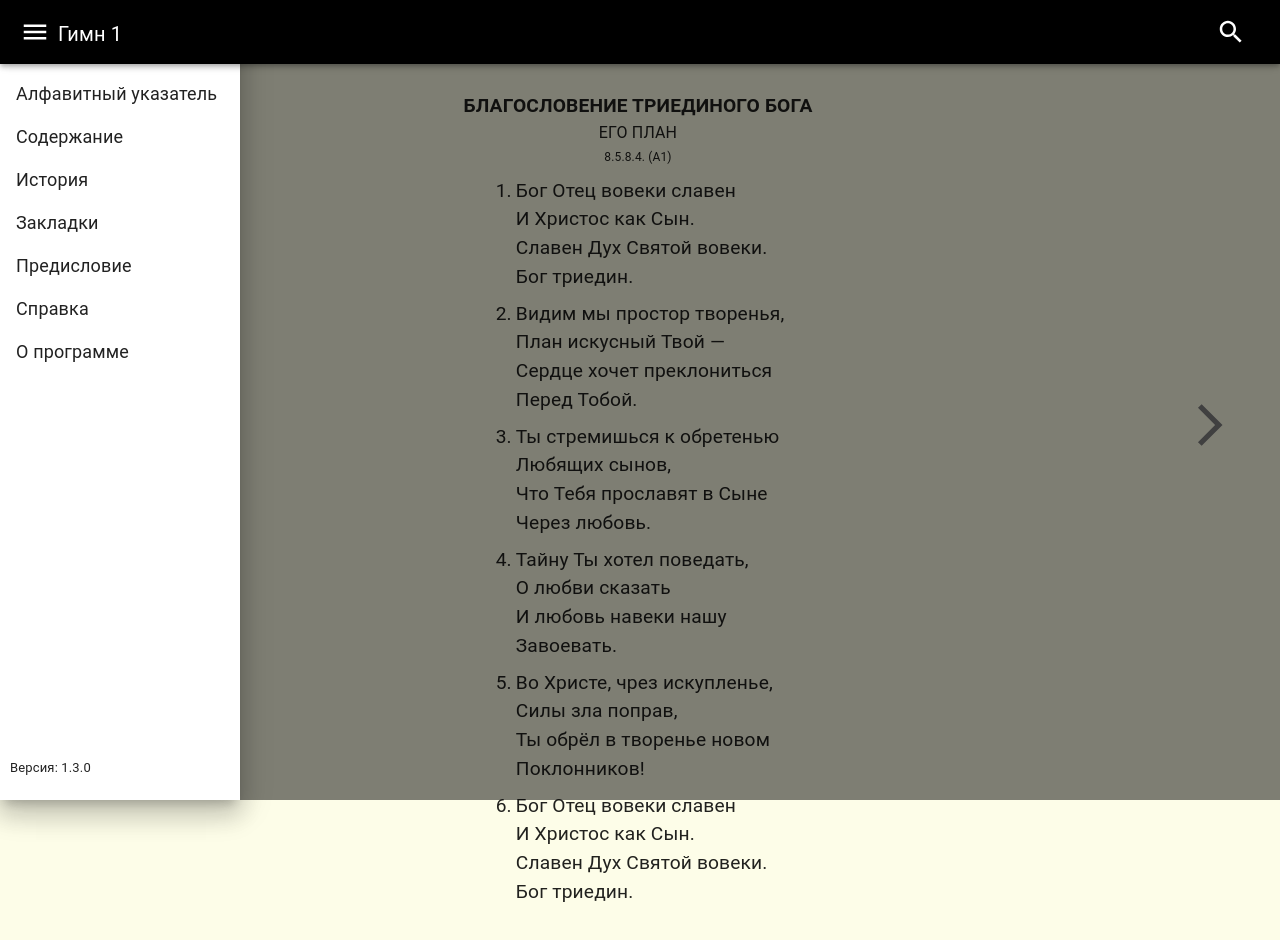
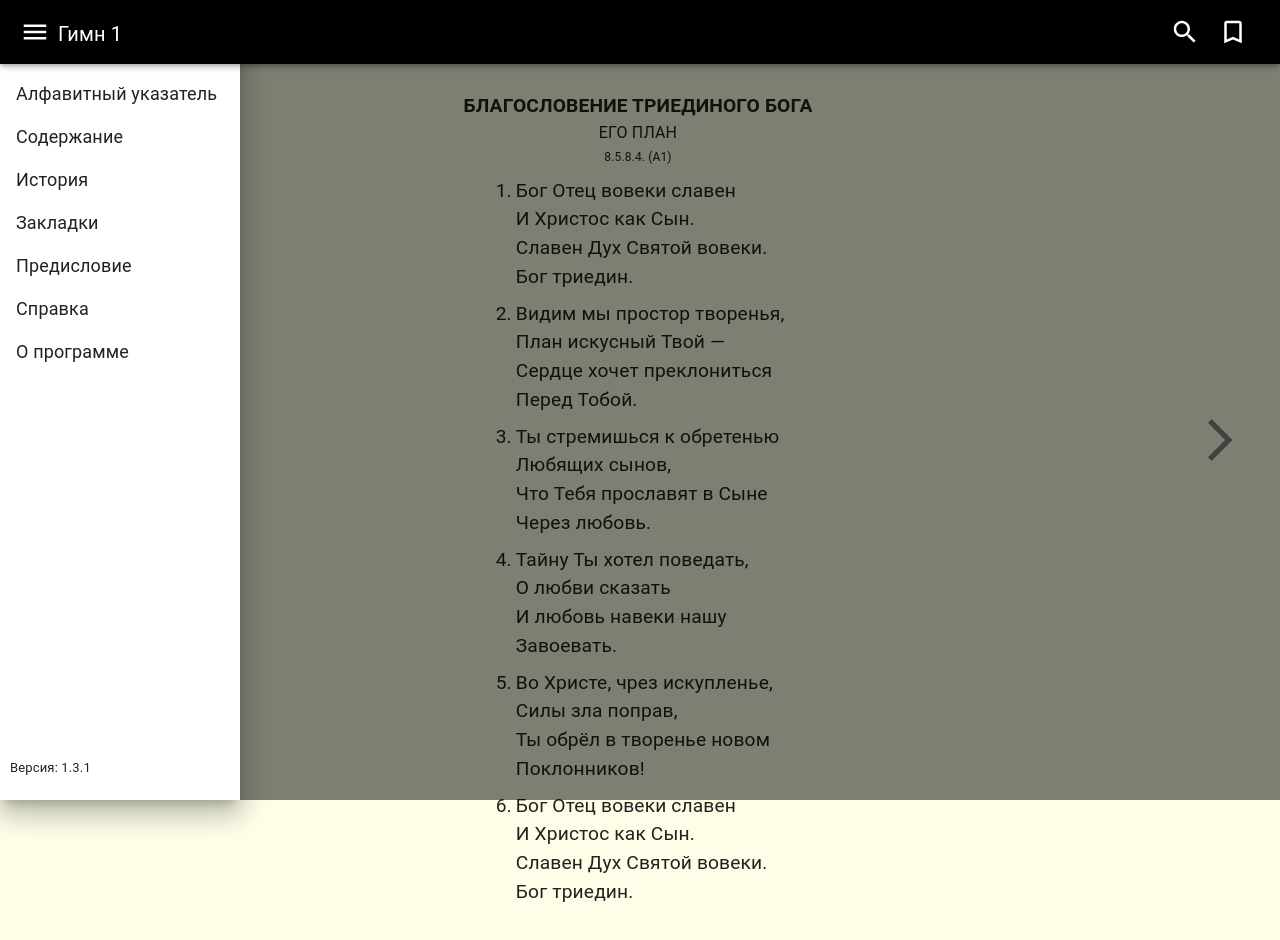
Before and after one commit to gorshipaktsyan/russian-hymns, a React app: page /hymns/1 in a window 1280 px wide. Both pictures are taken after a click on the button 35 px from the left and 32 px from the top of the page. Shown: the top 940 px of the page. Built offline with nearby package versions, Linux system fonts and the light colour scheme; a web font is replaced by a local one.

Commit message:
coping title,changed title name,and arrows style

```diff
--- a/src/Layout/index.js
+++ b/src/Layout/index.js
@@ -43,7 +43,9 @@ function Layout() {
       const currentHymn = hymns.find((h) => currentNumber.includes(h.number));
       setTitle(
         currentNumber.length > 1
-          ? "Гимны"
+          ? currentNumber.length > 3
+            ? `Гимны ${currentNumber.slice(0, 3)} ...`
+            : `Гимны ${currentNumber}`
           : `Гимн ${currentNumber}<sup>${currentHymn?.sign}</sup>`
       );
     } else if (pathname === "/hymns/" || pathname === "/hymns") {
@@ -52,7 +54,7 @@ function Layout() {
     } else {
       setTitle(() => findLocation(pathname, navItems));
     }
-  }, [currentNumber]);
+  }, [currentNumber, pathname]);
 
   const handleDrawerToggle = () => {
     setMobileOpen((prevState) => !prevState);
--- a/src/view/components/AppBar/AppBar.js
+++ b/src/view/components/AppBar/AppBar.js
@@ -4,11 +4,14 @@ import { useLocation } from "react-router-dom";
 import SearchBar from "../searchBar/SearchBar";
 import bookmarksStore from "../../services/BookmarksStore";
 import AppBar from "@mui/material/AppBar";
-import { Box, IconButton, Toolbar } from "@mui/material";
+import { Box, IconButton, Snackbar, Toolbar } from "@mui/material";
 import MenuIcon from "@mui/icons-material/Menu";
 import BookmarkBorderIcon from "@mui/icons-material/BookmarkBorder";
 import BookmarkIcon from "@mui/icons-material/Bookmark";
 import copyToClipboard from "../../../utils/copyToClipboard";
+import StyledComponents from "../../../utils/sharedStyles";
+
+const { StyledAlert } = StyledComponents;
 
 function AppBarComponent({
   handleDrawerToggle,
@@ -17,9 +20,11 @@ function AppBarComponent({
   isMobile,
 }) {
   const [saved, setSaved] = useState(false);
+  const [copyAlert, setCopyAlert] = useState(false);
   const { pathname } = useLocation();
   const savedHymnsList = bookmarksStore.get();
   const currentHymnNumber = currentNumber.length < 2 ? currentNumber[0] : null;
+  const handleClose = () => setCopyAlert(false);
 
   useEffect(() => {
     if (currentHymnNumber && savedHymnsList) {
@@ -41,10 +46,12 @@ function AppBarComponent({
   };
 
   const handleTitleClick = async () => {
-    await copyToClipboard(window.location.href)
-  }
+    await copyToClipboard(window.location.href);
+    setCopyAlert(true);
+  };
 
   return (
+    <>
       <AppBar
         position="fixed"
         component="nav"
@@ -63,7 +70,7 @@ function AppBarComponent({
             <MenuIcon sx={{ fontSize: "30px" }} />
           </IconButton>
           <Box
-          sx={{ fontSize: "20px", cursor: "pointer"}}
+            sx={{ fontSize: "20px", cursor: "pointer" }}
             dangerouslySetInnerHTML={{ __html: title }}
             onClick={handleTitleClick}
           />
@@ -74,7 +81,7 @@ function AppBarComponent({
           >
             {!isMobile && pathname !== "/" && <SearchBar />}
           </Box>
-        {(pathname === "/hymns" || pathname === "/hymns/") && (
+          {pathname === `/hymns/${currentNumber}` && (
             <>
               <IconButton color="inherit" onClick={handleBookmarkClick}>
                 {currentHymnNumber &&
@@ -88,6 +95,17 @@ function AppBarComponent({
           )}
         </Toolbar>
       </AppBar>
+      {copyAlert && (
+        <Snackbar
+          anchorOrigin={{ vertical: "top", horizontal: "center" }}
+          open={copyAlert}
+          onClose={handleClose}
+          autoHideDuration={2000}
+        >
+          <StyledAlert>ссылка скопирована</StyledAlert>
+        </Snackbar>
+      )}
+    </>
   );
 }
 
--- a/src/view/components/Drawer.js
+++ b/src/view/components/Drawer.js
@@ -48,8 +48,15 @@ function DrawerComponent({
           ))}
         </List>
       </Box>
-      <Box sx={{ marginLeft: "10px", position: "absolute", bottom: 10, fontSize: '13px' }}>
-        <p>Версия: 1.3.0</p>
+      <Box
+        sx={{
+          marginLeft: "10px",
+          position: "absolute",
+          bottom: 10,
+          fontSize: "13px",
+        }}
+      >
+        <p>Версия: 1.3.1</p>
       </Box>
     </Drawer>
   );
--- a/src/view/pages/Hymn/styles.js
+++ b/src/view/pages/Hymn/styles.js
@@ -12,42 +12,43 @@ const HymnStyledComponents = {
     position: "fixed",
     top: "50%",
     right: "20px",
-    width: "100px",
-    height: "100px",
+    width: "80px",
+    height: "80px",
     cursor: "pointer",
     color: "grey",
-    display: 'flex',
-    justifyContent: 'center',
+    borderRadius: "50px",
+    display: "flex",
+    justifyContent: "center",
+    alignItems: "center",
+    ":hover": {
+      color: "black",
+    },
   }),
   ArrowLeftWrapper: styled(Box)({
     position: "fixed",
     top: "50%",
     left: "20px",
-    fontSize: "large",
-    width: "100px",
-    height: "100px",
+    width: "80px",
+    height: "80px",
     cursor: "pointer",
     color: "grey",
-    display: 'flex',
-    justifyContent: 'center',
+    borderRadius: "50px",
+    display: "flex",
+    justifyContent: "center",
+    alignItems: "center",
+    ":hover": {
+      color: "black",
+    },
   }),
   ArrowRightIcon: styled(ArrowForwardIosIcon)({
     width: "50px",
     height: "50px",
     cursor: "pointer",
-    color: "grey",
-    ":hover": {
-      color: "black",
-    },
   }),
   ArrowLeftIcon: styled(ArrowBackIosIcon)({
     width: "50px",
     height: "50px",
     cursor: "pointer",
-    color: "grey",
-    ":hover": {
-      color: "black",
-    },
   }),
 };
 
--- a/src/view/services/LayoutService.js
+++ b/src/view/services/LayoutService.js
@@ -1,5 +1,4 @@
 export default function findLocation(pathname, navItems) {
   const selectedItem = navItems.find((item) => `/${item.route}` === pathname);
-
   return selectedItem ? selectedItem.title : "Гимны 1-800";
 }
```
Lines whose indentation alone changed are shown as unchanged.
